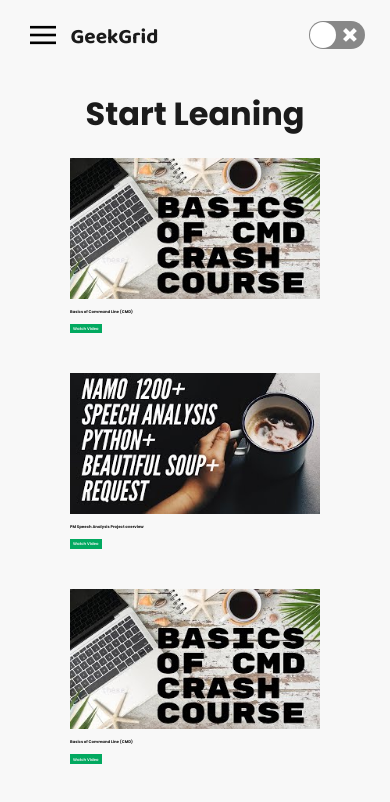
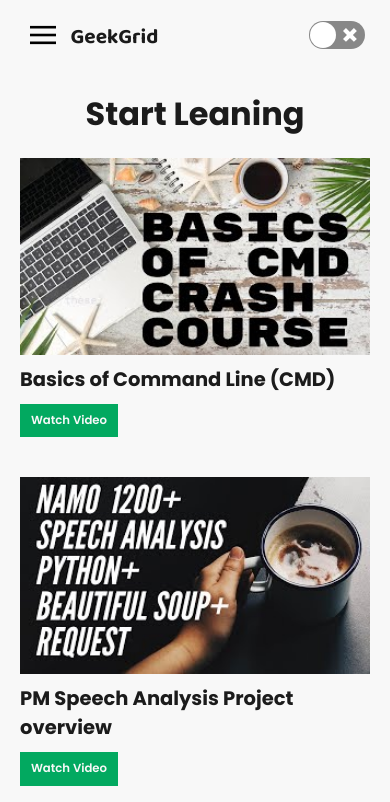
Before and after one commit to ashish12501/GeekGrid, a React (Create React App) app: page /learn in a window 390 px wide. Shown: the top 802 px of the page. Built offline with nearby package versions, Linux system fonts and the light colour scheme; no server answers; a web font is replaced by a local one.

Commit message:
made video list component responsive

```diff
--- a/src/App.js
+++ b/src/App.js
@@ -8,6 +8,8 @@ import { AddData } from "./pages/Admin/addData";
 import { Articles } from "./pages/Articles/articles";
 import { Navbar } from "./components/navbar";
 import { Footer } from "./components/footer";
+// import { Topbanner } from "./components/topbanner";
+
 import { VideoListPage } from "./pages/VideoCourses/VideoListPage";
 import { VideoPlayerPage } from "./pages/VideoCourses/streamer";
 import { JobList } from "./pages/GetHired/getHired";
@@ -37,6 +39,7 @@ function App() {
     <themeContext.Provider value={{ theme, toggleTheme, userData }}>
       <div className="App" id={theme}>
         <Router>
+          {/* <Topbanner /> */}
           <Navbar />
           <Routes>
             <Route path="/" element={<Home />} />
--- a/src/components/keyFeatures.css
+++ b/src/components/keyFeatures.css
@@ -2,7 +2,6 @@
 
 .keyFeature {
     height: max-content;
-    /* width: 100vw; */
     display: flex;
     justify-content: center;
     align-items: center;
@@ -103,6 +102,7 @@
     width: 90%;
     font-size: 0.9vw;
     font-weight: 500;
+    color: var(--primary-text);
 }
 @media (max-width: 850px) {
   .keyCardContainer{
--- a/src/components/topbanner.css
+++ b/src/components/topbanner.css
@@ -2,4 +2,15 @@
     display: flex;
     justify-content: center;
     align-items: center;
+    background-color: var(--secondary-bg);
+    font-size: 1vw;
+    padding: 7px 0;
+    color: var(--secondary-text);
 }
+
+@media (max-width: 550px){
+    .banner{
+        font-size: 2vw;
+    padding: 10px 0;
+    }
+}
--- a/src/pages/VideoCourses/VideoListPage.css
+++ b/src/pages/VideoCourses/VideoListPage.css
@@ -22,6 +22,17 @@
         grid-template-columns: repeat(3, 1fr);
 
     }
+    .ListPage {
+        margin: auto 0;
+        padding: 0px 25px 50px 25px;
+
+    }
+    .ListPage .videos .video-card .videoName{
+       font-size: 1.4vw;
+    }
+     .ListPage .videos .video-card .video-button p{
+         padding: 0.5vw 0.7vw;
+     }
 }
 
 @media (max-width: 768px) {
@@ -29,6 +40,19 @@
         grid-template-columns: repeat(2, 1fr);
 
     }
+           .ListPage .videos .video-card .videoName {
+               font-size: 2.2vw;
+
+           }
+   .ListPage {
+       margin: auto 0;
+       padding: 0px 20px 50px 20px;
+
+   }
+   .ListPage .videos .video-card .video-button p {
+       font-size: 2vw;
+       padding: 0.5vw 0.7vw;
+   }
 }
 
 @media (max-width: 500px) {
@@ -36,6 +60,21 @@
         grid-template-columns: repeat(1, 1fr);
 
     }
+   .ListPage .videos .video-card .videoName{
+    font-size: 5vw;
+
+   }
+   .ListPage {
+       margin: auto 0;
+       padding: 0px 20px 50px 20px;
+
+   }
+
+.ListPage .videos .video-card .video-button p{
+    font-size: 3vw;
+    padding: 1.5vw 2vw;
+}
+
 }
 
 .ListPage .videos .video-card {
--- a/src/pages/VideoCourses/VideoListPage.js
+++ b/src/pages/VideoCourses/VideoListPage.js
@@ -1,20 +1,22 @@
-import React from 'react';
-import { Link } from 'react-router-dom'; // For navigation
-import './VideoListPage.css'
+import React from "react";
+import { Link } from "react-router-dom"; // For navigation
+import "./VideoListPage.css";
 
 // Import video data from videosList.js
-import { VideoList } from '../../assets/videosList';
+import { VideoList } from "../../assets/videosList";
 
 export const VideoListPage = () => {
   return (
-        <div className='ListPage'>
+    <div className="ListPage">
       <h1>Start Leaning</h1>
-            <div className='videos'>
+      <div className="videos">
         {VideoList.map((video) => (
           <div key={video.id} className="video-card">
             <img src={video.image} alt={video.name} />
-                        <h3>{video.name}</h3>
-                        <Link className='video-button' to={`/streamer/${video.id}`}>Watch Video</Link>
+            <h3 className="videoName">{video.name}</h3>
+            <Link className="video-button" to={`/streamer/${video.id}`}>
+              <p>Watch Video</p>
+            </Link>
           </div>
         ))}
       </div>
--- a/src/pages/VideoCourses/streamer.js
+++ b/src/pages/VideoCourses/streamer.js
@@ -1,8 +1,8 @@
-import React from 'react';
-import { useParams } from 'react-router-dom'; // For accessing URL parameters
-import './streamer.css'
+import React from "react";
+import { useParams } from "react-router-dom"; // For accessing URL parameters
+import "./streamer.css";
 // Import video data from videosList.js
-import { VideoList } from '../../assets/videosList';
+import { VideoList } from "../../assets/videosList";
 
 export const VideoPlayerPage = () => {
   const { id } = useParams(); // Get the video ID from the URL parameter
@@ -12,11 +12,8 @@ export const VideoPlayerPage = () => {
   }
 
   return (
-        <div className='streamer'>
-            {/* <h1>Video Player Page</h1>
-            <h2>{selectedVideo.name}</h2>
-            <h3>{selectedVideo.embedLink}</h3> */}
-            <div className='video-player-left'>
+    <div className="streamer">
+      <div className="video-player-left">
         <iframe
           width="560"
           height="315"
@@ -27,33 +24,35 @@ export const VideoPlayerPage = () => {
           allowFullScreen
         />
         <div>
-                    <div className='video-name-button'>
+          <div className="video-name-button">
             <h2>{selectedVideo.name}</h2>
             <button>Add to Classroom</button>
           </div>
-                    <p>Course by <span>{selectedVideo.instructorname}</span></p>
+          <p>
+            Course by <span>{selectedVideo.instructorname}</span>
+          </p>
         </div>
       </div>
-            <div className='video-player-right'>
-                <div className='instructor-about'>
+      <div className="video-player-right">
+        <div className="instructor-about">
           <h3>About the instructor</h3>
-                    <div className='about-name-image'>
+          <div className="about-name-image">
             <img src={selectedVideo.instructorImage} alt="" />
             <p>{selectedVideo.instructorname}</p>
           </div>
-                    <p className='instructor-bio'>{selectedVideo.instructorBio}</p>
+          <p className="instructor-bio">{selectedVideo.instructorBio}</p>
         </div>
-                <div className='suggested-videos'>
+        <div className="suggested-videos">
           <h3>Suggested Courses</h3>
-                    {VideoList.map(video => {
+          {VideoList.map((video) => {
             // <h3>Suggested Cources</h3>
             if (video.id !== selectedVideo.id) {
               return (
-                                <div className='suggestion'>
+                <div className="suggestion">
                   <img src={video.image} alt={video.name} />
-                                    <div className='suggestion-name'>
+                  <div className="suggestion-name">
                     <p key={video.id}>{video.name}</p>
-                                        <p className='instructor-name'>{video.instructorname}</p>
+                    <p className="instructor-name">{video.instructorname}</p>
                   </div>
                 </div>
               );
```
Lines whose indentation alone changed are shown as unchanged.
